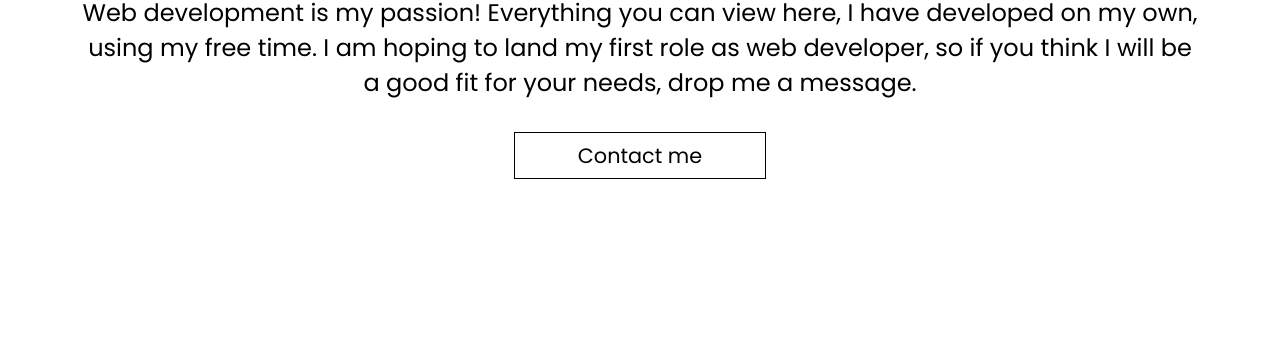
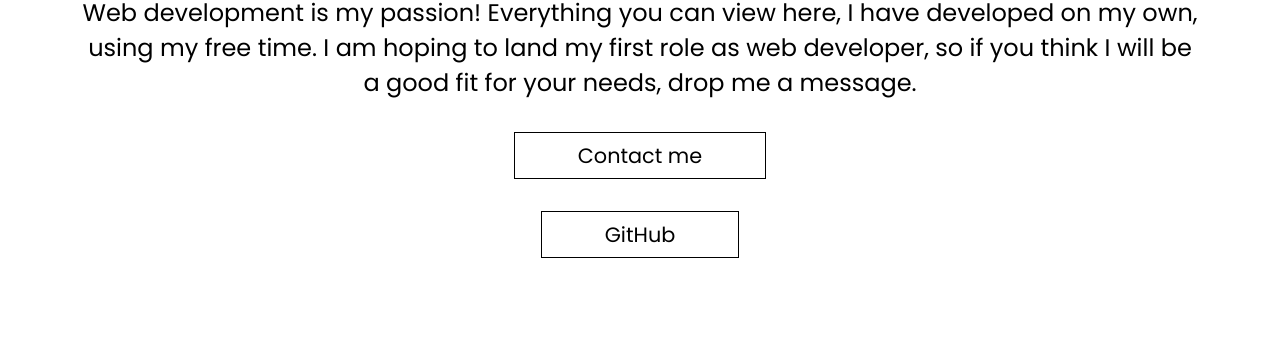
Before and after one commit to LeonardoRial/My-portfolio, a website: page src/index.html in a window 1280 px wide. Shown: the part 457-800 px from the top of the page. Drawn offline with nearby package versions, Linux system fonts and the light colour scheme; files that its build step writes are made by us from their sources.

Commit message:
Create github link

```diff
--- a/src/index.html
+++ b/src/index.html
@@ -65,6 +65,7 @@
             for your needs, drop me a message.
           </p>
           <a role="link" href="#contact">Contact me</a>
+          <a role="link" href="https://github.com/LeonardoRial">GitHub</a>
         </div>
       </article>
       <article id="portfolio" class="grid">
--- a/src/sass/home/_home.scss
+++ b/src/sass/home/_home.scss
@@ -29,6 +29,10 @@
     }
     & > :nth-child(4) {
       transition: all 4s ease-in-out;
+      margin-bottom: 2rem;
+    }
+    & > :nth-child(5) {
+      transition: all 5s ease-in-out;
     }
 
     & > * {
```
